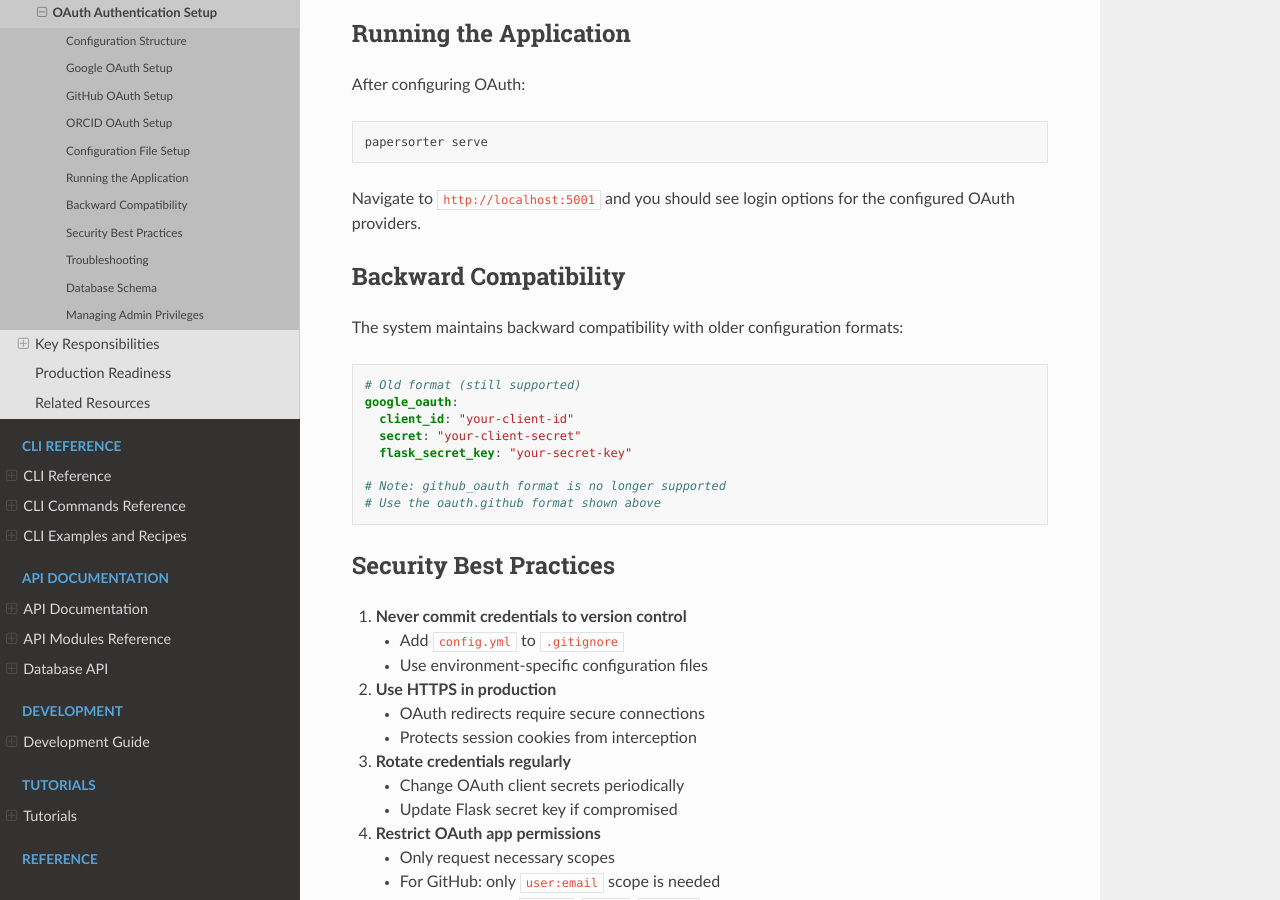
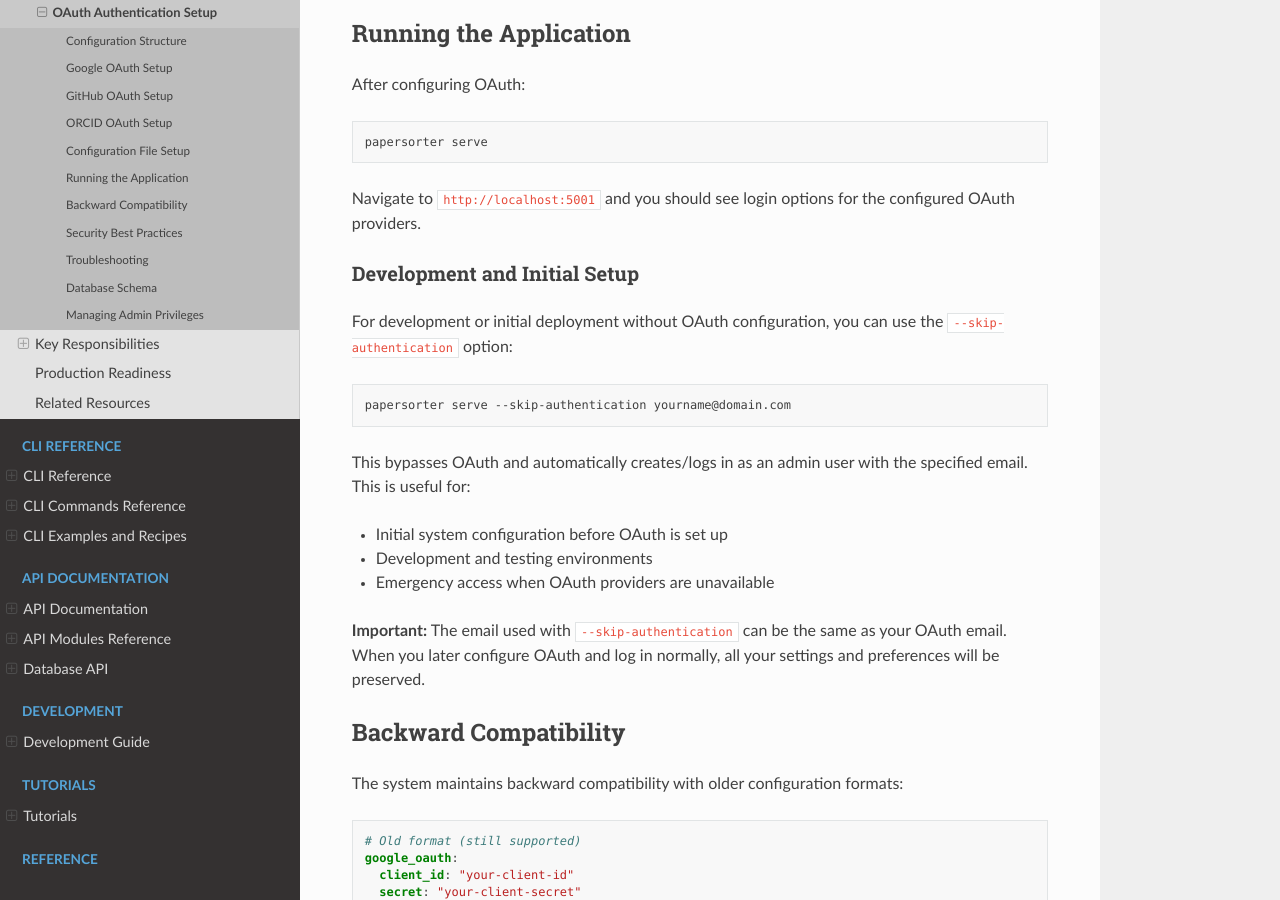
Before and after one commit to ChangLabSNU/PaperSorter, a Sphinx documentation site: the page built from docs/admin-guide/authentication.md, in a window 1280 px wide and 900 px high, scrolled down 3672 px. Built offline with Sphinx 7.4.7 and the Read the Docs theme 3.1.0, drawn with Linux system fonts in a browser that asks for light colours; pages that are not in the unit, such as notebooks, are missing from menus.

Commit message:
Document --skip-authentication option in README and docs
Update documentation to include the new --skip-authentication option for
the serve command, which allows bypassing OAuth during development or
initial deployment. This helps users get started without OAuth configuration.

- Add clear instructions in Getting Started section
- Document in CLI reference
- Add to authentication guide with use cases
- Include in quickstart guide as a comment

````diff
--- a/docs/admin-guide/authentication.md
+++ b/docs/admin-guide/authentication.md
@@ -164,6 +164,21 @@ papersorter serve
 
 Navigate to `http://localhost:5001` and you should see login options for the configured OAuth providers.
 
+### Development and Initial Setup
+
+For development or initial deployment without OAuth configuration, you can use the `--skip-authentication` option:
+
+```bash
+papersorter serve --skip-authentication yourname@domain.com
+```
+
+This bypasses OAuth and automatically creates/logs in as an admin user with the specified email. This is useful for:
+- Initial system configuration before OAuth is set up
+- Development and testing environments
+- Emergency access when OAuth providers are unavailable
+
+**Important:** The email used with `--skip-authentication` can be the same as your OAuth email. When you later configure OAuth and log in normally, all your settings and preferences will be preserved.
+
 ## Backward Compatibility
 
 The system maintains backward compatibility with older configuration formats:
--- a/docs/cli-reference/commands.rst
+++ b/docs/cli-reference/commands.rst
@@ -130,6 +130,7 @@ Start the web interface for labeling and management.
 * ``--debug``: Enable debug mode
 * ``--threaded``: Enable threading
 * ``--processes INTEGER``: Number of processes
+* ``--skip-authentication USERNAME``: Bypass OAuth and auto-login as admin user (development only)
 
 **Example:**
 
@@ -143,6 +144,9 @@ Start the web interface for labeling and management.
 
    # Production mode with multiple processes
    papersorter serve --processes 4
+
+   # Development mode without OAuth
+   papersorter serve --skip-authentication yourname@domain.com
 
 Information Commands
 --------------------
````
Also changed, not shown: README.md (+11 -4 lines), docs/getting-started/quickstart.md (+3 -0 lines).
